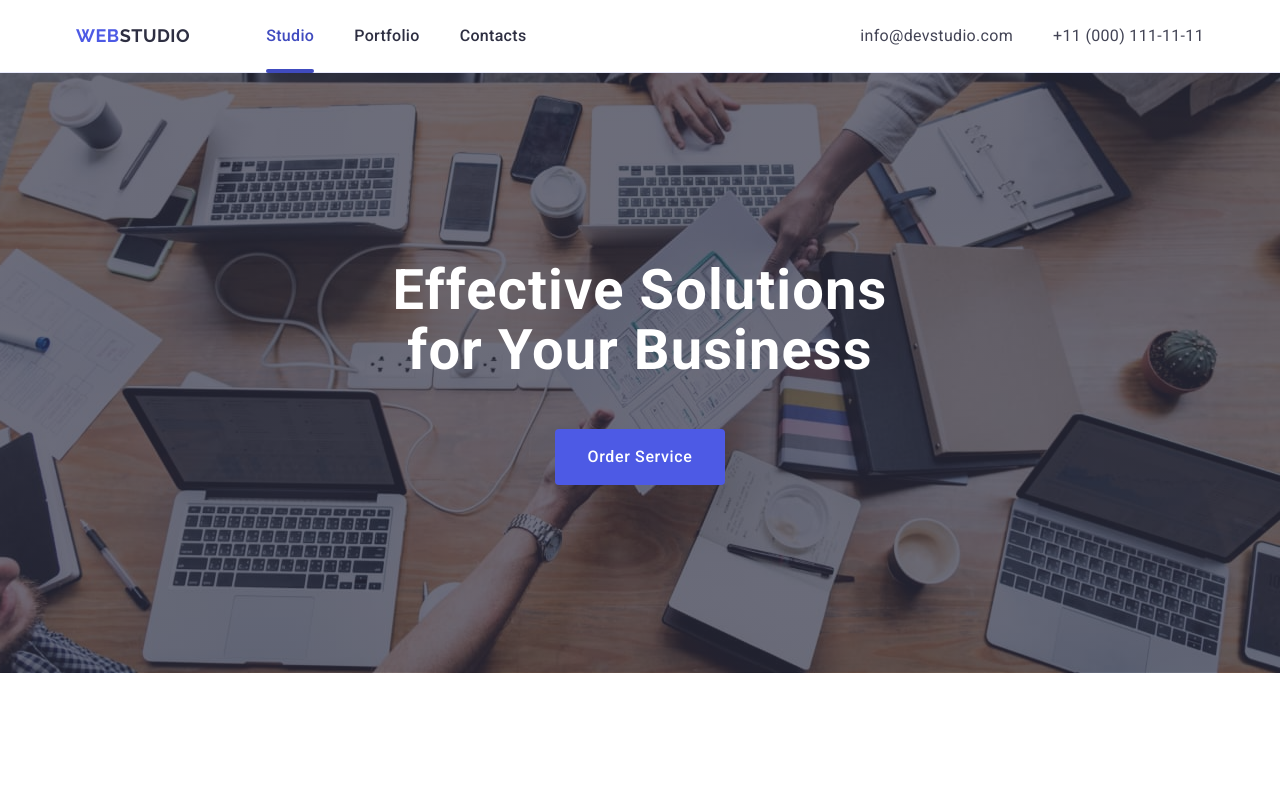
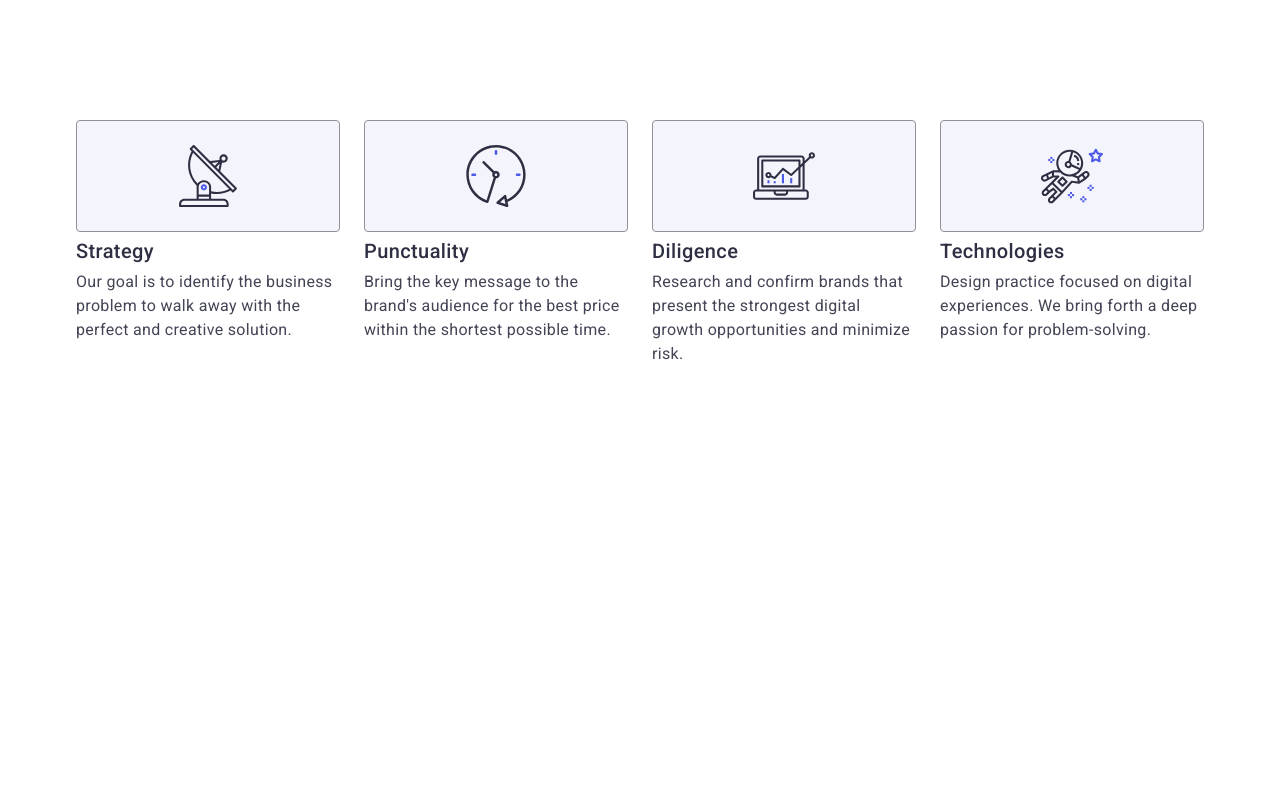
Before and after one commit to AlinaPolishchuk-l/goit-markup-hw-06, a plain HTML site: page index.html in a window 1280 px wide. Shown: the top 789 px of the page. Drawn offline with nearby package versions, Linux system fonts and the light colour scheme.

Commit message:
fixed section benefits

```diff
--- a/css/style.css
+++ b/css/style.css
@@ -39,20 +39,6 @@ img {
   padding-right: 16px;
   margin-left: auto;
   margin-right: auto;
-}
-
-@media screen and (min-width: 768px) {
-  .container {
-    max-width: 768px;
-  }
-}
-
-@media screen and (min-width: 1158px) {
-  .container {
-    max-width: 1158px;
-    padding-left: 15px;
-    padding-right: 15px;
-  }
 }
 
 /* #region header */
@@ -230,39 +216,33 @@ img {
 }
 
 .benefits {
-  padding: 96px 16px;
+  padding: 96px 0;
 }
 
 .icon-container {
-  width: 264px;
-  height: 112px;
-  border: 1px solid #8e8f99;
-  border-radius: 4px;
-  margin-bottom: 8px;
-  padding: 24px 100px;
   display: none;
-  align-items: center;
-  justify-content: center;
-  background-color: #f4f4fd;
 }
 
 .benefits-list {
   display: flex;
-  flex-direction: column;
+  flex-wrap: wrap;
+
   gap: 72px;
+}
+.benefit-item {
 }
 
 .name-benefit {
   font-weight: 700;
+
   font-size: 36px;
+
   line-height: 1.1;
+  text-align: center;
   letter-spacing: 0.02em;
-  color: #2e2f42;
-  text-align: center;
   color: #2e2f42;
   margin: 0 0 8px 0;
 }
-
 .text-benefit {
   font-weight: 500;
   font-size: 16px;
@@ -271,77 +251,6 @@ img {
   letter-spacing: 0.02em;
   margin: 0;
 }
-
-@media screen and (min-width: 768px) {
-  .benefits-list {
-    flex-direction: row;
-    flex-wrap: wrap;
-    gap: 24px;
-  }
-  .benefit-item {
-    flex-basis: calc((100% - 24px) / 2);
-  }
-  .name-benefit {
-    text-align: left;
-  }
-}
-@media screen and (min-width: 1158px) {
-  .benefits {
-    padding: 120px 0;
-  }
-
-  .icon-container {
-    display: flex;
-  }
-
-  .benefit-item {
-    flex-basis: calc((100% - 72px) / 4);
-  }
-  .name-benefit {
-    font-weight: 500;
-    font-size: 20px;
-    line-height: 1.2;
-  }
-  .text-benefit {
-    font-weight: 400;
-  }
-}
-
-/* .benefits {
-  padding: 120px 0;
-}
-
-.icon-container {
-  width: 264px;
-  height: 112px;
-  border: 1px solid #8e8f99;
-  border-radius: 4px;
-  margin-bottom: 8px;
-  padding: 24px 100px;
-  display: flex;
-  align-items: center;
-  justify-content: center;
-  background-color: #f4f4fd;
-}
-
-.benefits-list {
-  display: flex;
-  flex-wrap: wrap;
-  gap: 24px;
-}
-.benefit-item {
-  width: calc((100% - 72px) / 4);
-}
-
-.name-benefit {
-  font-weight: 500;
-  font-size: 20px;
-  line-height: 120%;
-  letter-spacing: 0.02em;
-  color: #2e2f42;
-  margin: 0 0 8px 0;
-}
- */
 
 /* #endregion benefits */
 
@@ -896,3 +805,52 @@ img {
 } */
 
 /* #endregion modal window */
+
+@media screen and (min-width: 768px) {
+  .container {
+    max-width: 768px;
+  }
+  .benefits-list {
+    gap: 24px;
+  }
+  .benefit-item {
+    width: calc((100% - 24px) / 2);
+  }
+  .name-benefit {
+    text-align: left;
+  }
+}
+
+@media screen and (min-width: 1158px) {
+  .container {
+    max-width: 1158px;
+    padding-left: 15px;
+    padding-right: 15px;
+  }
+  .benefits {
+    padding: 120px 0;
+  }
+  .icon-container {
+    width: 264px;
+    height: 112px;
+    border: 1px solid #8e8f99;
+    border-radius: 4px;
+    margin-bottom: 8px;
+    padding: 24px 100px;
+    display: flex;
+    align-items: center;
+    justify-content: center;
+    background-color: #f4f4fd;
+  }
+  .benefit-item {
+    width: calc((100% - 72px) / 4);
+  }
+  .name-benefit {
+    font-weight: 500;
+    font-size: 20px;
+    line-height: 1, 2;
+  }
+  .text-benefit {
+    font-weight: 400;
+  }
+}
--- a/index.html
+++ b/index.html
@@ -18,7 +18,7 @@
   </head>
   <body>
     <!-- #region navigation -->
-    <header class="page-header">
+    <!-- <header class="page-header">
       <div class="container header-container">
         <nav class="nav-list">
           <a href="./index.html" class="logo"
@@ -49,17 +49,17 @@
           </ul>
         </address>
       </div>
-    </header>
+    </header> -->
     <!-- #endregion navigation -->
 
     <!-- #region hero -->
-    <main>
+    <!-- <main>
       <section class="section-one">
         <div class="container container-part-two">
           <h1 class="name-container">Effective Solutions for Your Business</h1>
           <button type="button" class="button">Order Service</button>
         </div>
-      </section>
+      </section> -->
     <!-- #endregion hero -->
 
     <!-- #region benefits -->
@@ -75,8 +75,8 @@
             </div>
             <h3 class="name-benefit">Strategy</h3>
             <p class="text-benefit">
-                Our goal is to identify the business problem to walk away with
-                the perfect and creative solution.
+              Our goal is to identify the business problem to walk away with the
+              perfect and creative solution.
             </p>
           </li>
           <li class="benefit-item">
@@ -121,7 +121,7 @@
     <!-- #endregion benefits -->
 
     <!-- #region team -->
-      <section class="team-container">
+    <!-- <section class="team-container">
         <div class="container">
           <h2 class="section-name">Our Team</h2>
           <ul class="team-list">
@@ -291,11 +291,11 @@
             </li>
           </ul>
         </div>
-      </section>
+      </section> -->
     <!-- #endregion team -->
 
     <!-- #region portfolio -->
-      <section class="portfolio">
+    <!-- <section class="portfolio">
         <div class="container">
           <h2 class="section-name">Our Portfolio</h2>
           <ul class="portfolio-list">
@@ -415,11 +415,11 @@
           </ul>
         </div>
       </section>
-    </main>
+    </main> -->
     <!-- #endregion portfolio -->
 
     <!-- #region footer -->
-    <footer class="footer">
+    <!-- <footer class="footer">
       <div class="container footer-container">
         <div class="logo-container">
           <a href="./index.html" class="footer-logo"
@@ -482,13 +482,13 @@
           </form>
         </div>
       </div>
-    </footer>
+    </footer> -->
 
     <!-- #endregion footer -->
 
     <!-- #region modal window -->
 
-    <div class="backdrop is-open">
+    <!-- <div class="backdrop is-open">
       <div class="modal">
         <button class="btn-icon-close" type="button">
           <svg class="icon-close" width="8" height="8">
@@ -570,7 +570,7 @@
           <button class="form-btn" type="submit">Send</button>
         </form>
       </div>
-    </div>
+    </div> -->
     <!-- #endregion modal window -->
   </body>
 </html>
```
Lines whose indentation alone changed are shown as unchanged.
